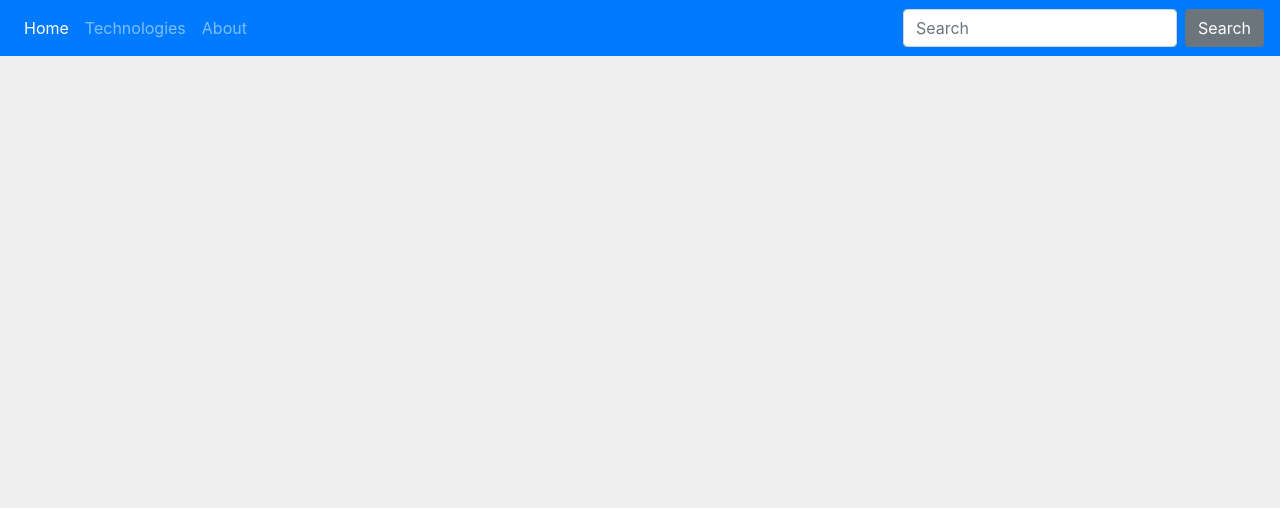
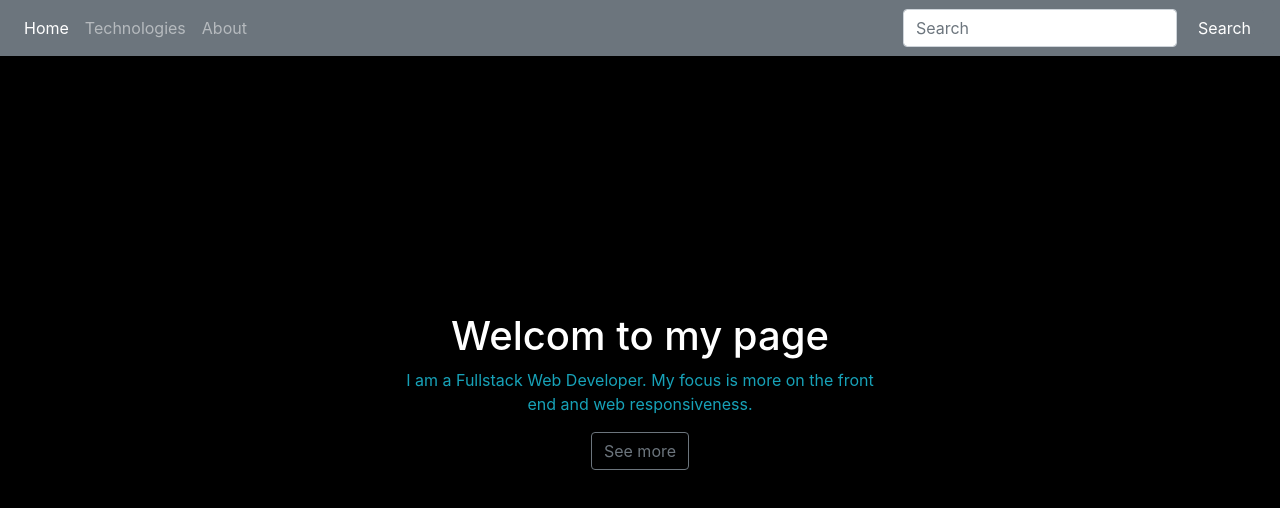
Before and after one commit to tmtkobedmx8/portfolio, a plain HTML site: page portfolio/index.html in a window 1280 px wide. Drawn offline with nearby package versions, Linux system fonts and the light colour scheme.

Commit message:
Added some content to the home page

```diff
--- a/portfolio/css/styles.scss
+++ b/portfolio/css/styles.scss
@@ -1,3 +1,16 @@
+
 body {
-	background-color: #eee !important;
+	background-color: black !important;
 }
+.main-container {
+	.header-description {
+		max-width: 500px;
+		margin: 0 auto;
+		margin-top: 20%;
+		text-align: center;
+	}
+
+	.welcome-header {
+		color: white;
+	}
+}
--- a/portfolio/index.html
+++ b/portfolio/index.html
@@ -7,7 +7,7 @@
 	<link rel="stylesheet" href="https://stackpath.bootstrapcdn.com/bootstrap/4.1.3/css/bootstrap.min.css" integrity="sha384-MCw98/SFnGE8fJT3GXwEOngsV7Zt27NXFoaoApmYm81iuXoPkFOJwJ8ERdknLPMO" crossorigin="anonymous">
 </head>
 <body>
-	<nav class="navbar navbar-expand-lg navbar-dark bg-primary">
+	<nav class="navbar navbar-expand-lg navbar-dark bg-secondary">
   	<button class="navbar-toggler" type="button" data-toggle="collapse" data-target="#navbarColor01" aria-controls="navbarColor01" aria-expanded="false" aria-label="Toggle navigation">
     <span class="navbar-toggler-icon"></span>
   	</button>
@@ -30,7 +30,13 @@
     	</form>
   	</div>
 	</nav>
-
+	<div class="main-container">
+		<div class="header-description">
+			<h1 class="welcome-header">Welcom to my page</h1>
+			<p class="text-info">I am a Fullstack Web Developer. My focus is more on the front end and web responsiveness.</p>
+			<button class="animated headShake btn btn-outline-secondary">See more</button>
+		</div>
+	</div>
 
 
 	<script src="https://code.jquery.com/jquery-3.3.1.slim.min.js" integrity="sha384-q8i/X+965DzO0rT7abK41JStQIAqVgRVzpbzo5smXKp4YfRvH+8abtTE1Pi6jizo" crossorigin="anonymous"></script>
```
Also changed, not shown: portfolio/css/styles.css, 1 other file.
